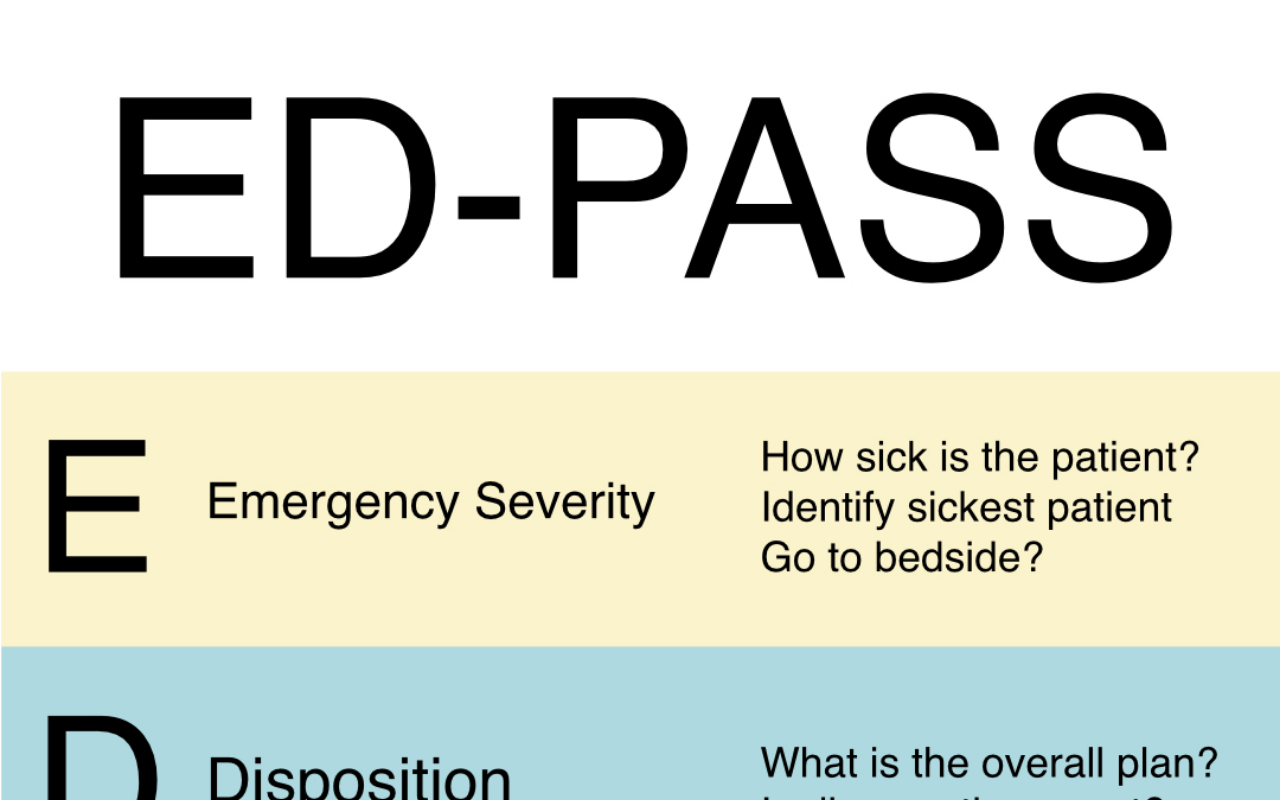
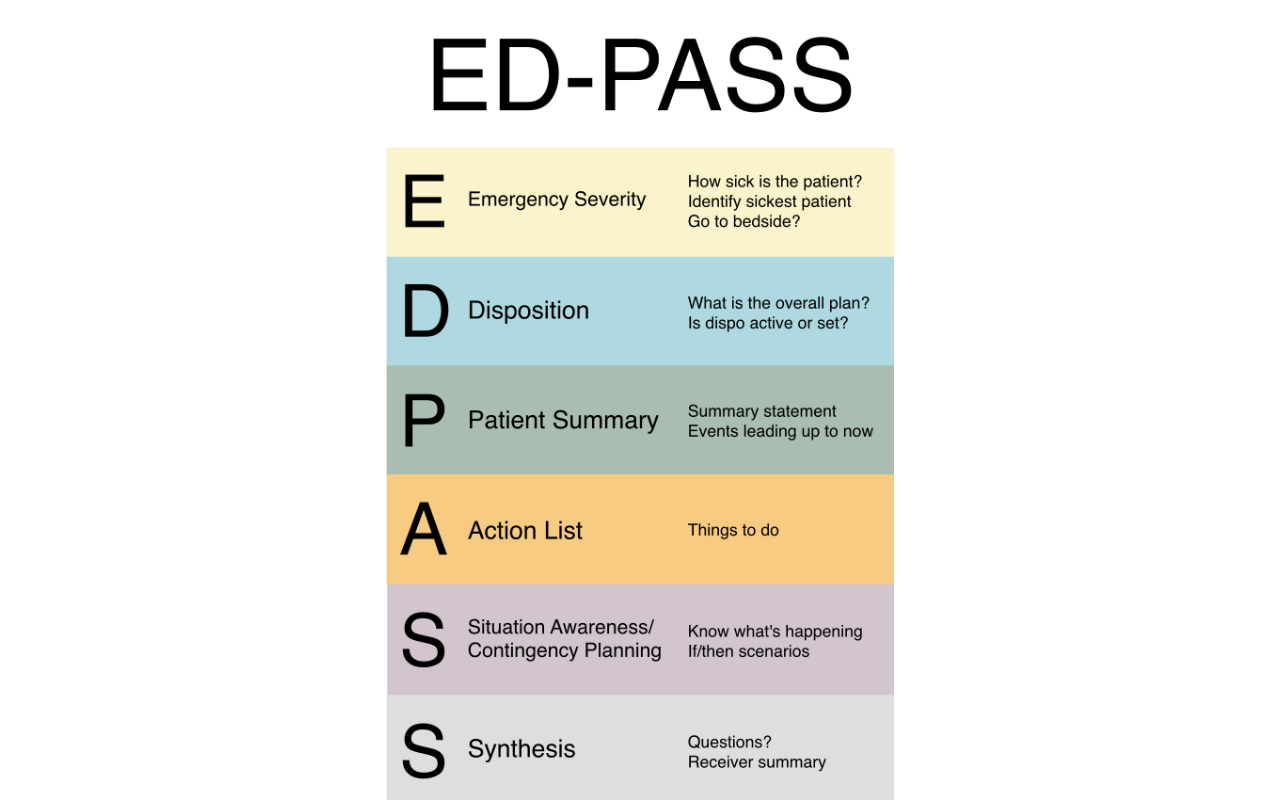
Before and after one commit to pocketpem/ED-PASS, a plain HTML site: page index.html in a window 1280 px wide. Shown: the top 800 px of the page. Drawn offline with Linux system fonts and the light colour scheme.

Commit message:
Refactor HTML structure and styles

```diff
--- a/index.html
+++ b/index.html
@@ -3,11 +3,7 @@
 
 <head>
   <meta charset="UTF-8">
-
-  <meta
-    name="viewport"
-    content="width=device-width, initial-scale=1.0"
-  >
+  <meta name="viewport" content="width=device-width, initial-scale=1.0">
 
   <title>ED-PASS</title>
 
@@ -16,18 +12,22 @@
       margin: 0;
       padding: 0;
       width: 100%;
+      height: 100%;
       background: white;
     }
 
-    .page {
-      width: 100%;
+    body {
       display: flex;
       justify-content: center;
+      align-items: center;
+      overflow: hidden;
     }
 
-    .page img {
+    img {
       display: block;
-      width: 100%;
+      max-width: 100vw;
+      max-height: 100vh;
+      width: auto;
       height: auto;
       object-fit: contain;
     }
@@ -35,11 +35,7 @@
 </head>
 
 <body>
-
-  <div class="page">
-    <img src="ED-PASS.jpeg" alt="ED-PASS">
-  </div>
-
+  <img src="ED-PASS.jpeg" alt="ED-PASS">
 </body>
 
 </html>
```
